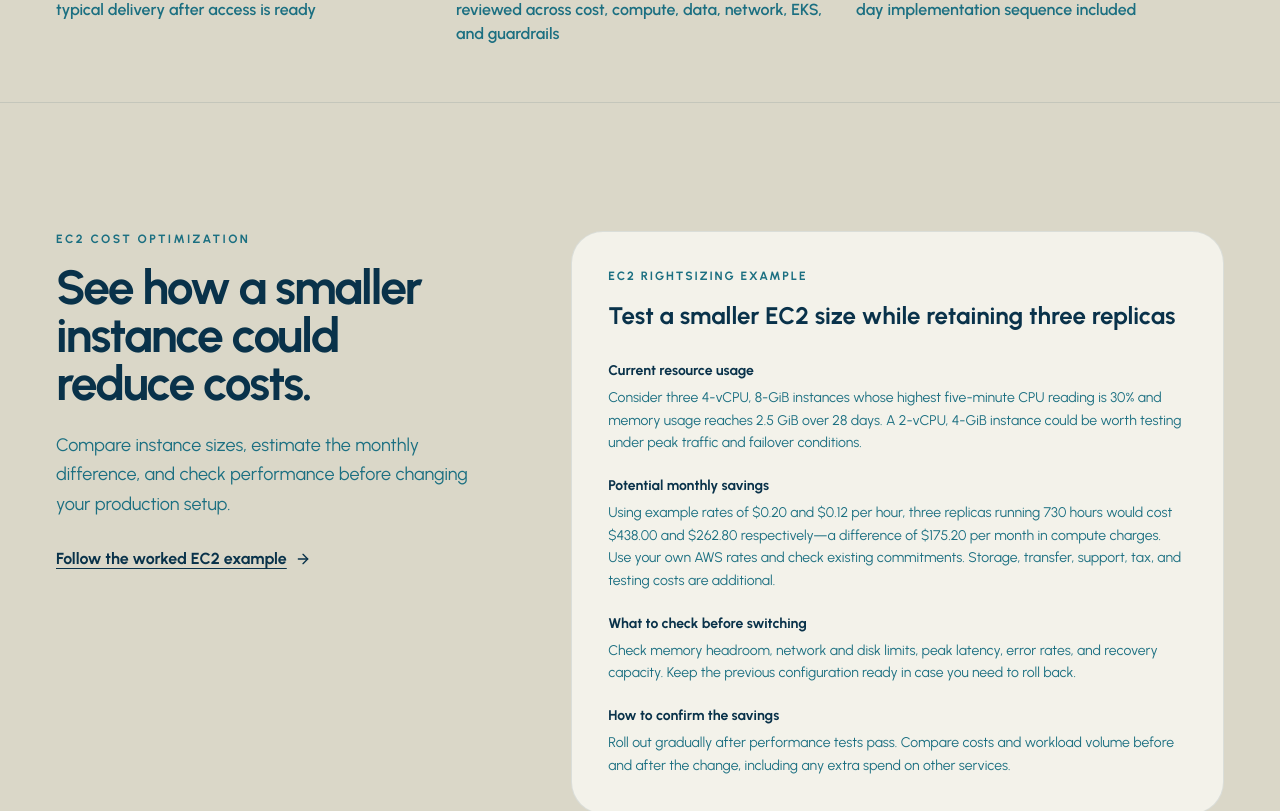
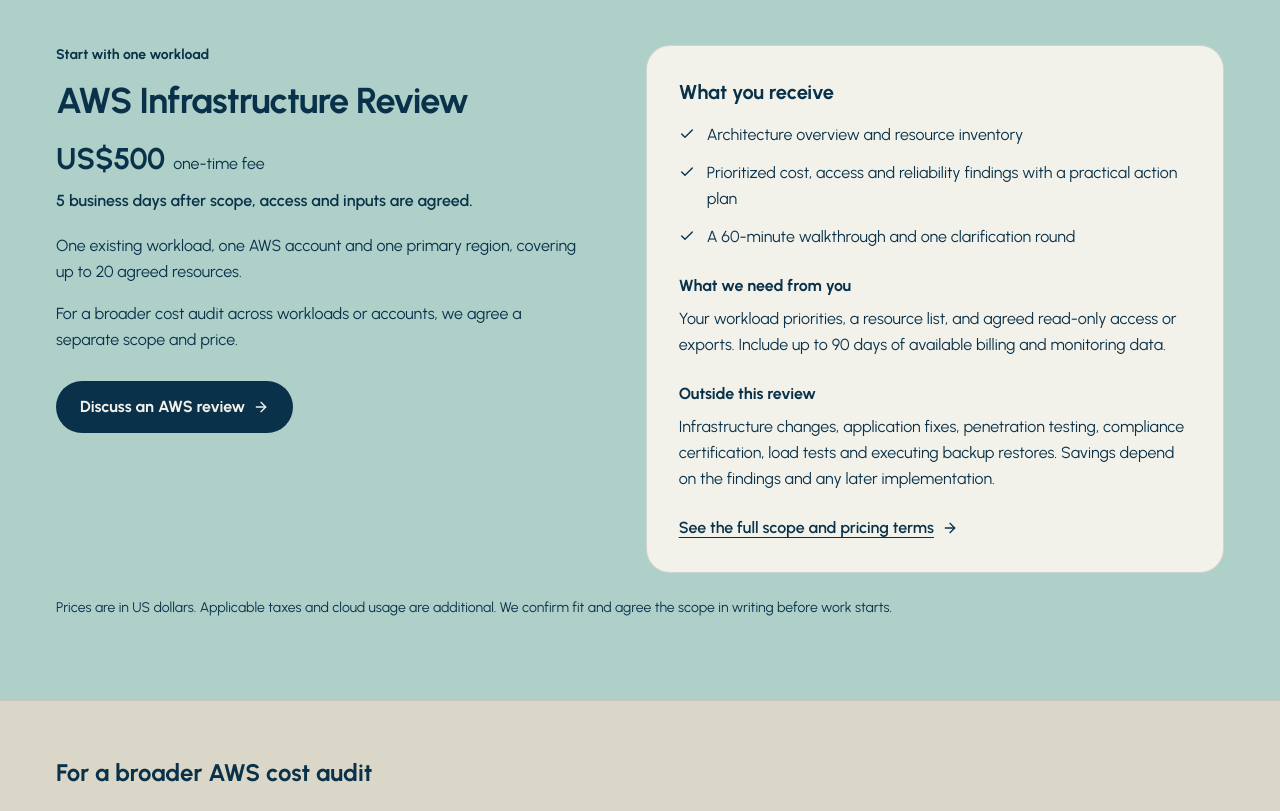
Before and after one commit to Anuj010594/Anrotex, a React (Vite) app: page /aws-cost-optimization in a window 1280 px wide. Shown: the part 997-1808 px from the top of the page. Built offline with nearby package versions, Linux system fonts and the light colour scheme; no server answers.

Commit message:
Improve AWS worksheet introduction and review offer

```diff
--- a/src/pages/AWSCostOptimization.tsx
+++ b/src/pages/AWSCostOptimization.tsx
@@ -18,6 +18,9 @@ import Navbar from "@/components/Navbar";
 import SEO from "@/components/SEO";
 import TrackedLink from "@/components/TrackedLink";
 import { breadcrumbSchema, serviceSchema } from "@/lib/seo";
+import { STARTING_PROJECTS } from "@/lib/starting-projects";
+
+const [awsReview] = STARTING_PROJECTS;
 
 const reviewAreas = [
   {
@@ -126,7 +129,7 @@ const faqs = [
   {
     question: "Is the AWS Cost Optimization Audit free?",
     answer:
-      "The initial fit call is free. If the audit is a good fit, we provide a fixed-scope proposal based on the accounts, services, and decision your team needs to make.",
+      `The initial fit call is free. For one workload, the ${awsReview.name} costs ${awsReview.price} and covers costs, access and reliability within the scope shown above. A broader cost audit is quoted separately based on the accounts, services and decisions involved.`,
   },
   {
     question: "How much can the audit save?",
@@ -218,6 +221,9 @@ export default function AwsCostOptimization() {
               <p className="mt-5 text-sm font-semibold text-brand-navy/60">
                 Free fit call · Fixed-scope proposal · Read-only discovery
               </p>
+              <p className="mt-5 max-w-xl leading-relaxed text-brand-navy">
+                Reviewing one workload? <TrackedLink to={`#${awsReview.focus}`} eventSource="aws-audit-review-intro" className="font-semibold underline underline-offset-4">See the {awsReview.price} {awsReview.name}</TrackedLink> for costs, access and reliability.
+              </p>
               <p className="mt-6 max-w-xl leading-relaxed text-brand-teal">
                 Preparing your own review? <TrackedLink to="/blog/reduce-aws-costs#worksheet" eventName="Article Click" eventSource="aws-audit-worksheet" className="font-semibold text-brand-navy underline underline-offset-4">Get the free cost-review worksheet</TrackedLink> to record your baseline, compare a proposed change and measure the result.
               </p>
@@ -255,7 +261,38 @@ export default function AwsCostOptimization() {
           </div>
         </section>
 
+        <section id={awsReview.focus} aria-labelledby="aws-review-heading" className="scroll-mt-28 bg-brand-mint px-6 py-16 md:py-20">
+          <div className="container grid gap-10 lg:grid-cols-[1fr_1.1fr] lg:gap-16">
+            <div>
+              <p className="text-sm font-bold text-brand-navy">Start with one workload</p>
+              <h2 id="aws-review-heading" className="mt-4 text-3xl font-bold tracking-tight text-brand-navy md:text-4xl">{awsReview.name}</h2>
+              <p className="mt-5 text-3xl font-bold text-brand-navy">{awsReview.price}<span className="ml-2 text-base font-normal">one-time fee</span></p>
+              <p className="mt-3 font-semibold text-brand-navy">{awsReview.days} business days after scope, access and inputs are agreed.</p>
+              <p className="mt-5 leading-relaxed text-brand-navy">{awsReview.scope}</p>
+              <p className="mt-4 leading-relaxed text-brand-navy">For a broader cost audit across workloads or accounts, we agree a separate scope and price.</p>
+              <TrackedLink to={`/contact?focus=${awsReview.focus}`} eventSource="aws-audit-review-enquiry" className="mt-7 inline-flex items-center gap-2 rounded-full bg-brand-navy px-6 py-3.5 font-bold text-brand-off-white transition hover:bg-brand-teal">
+                {awsReview.action}<ArrowRight className="h-4 w-4 shrink-0" aria-hidden="true" />
+              </TrackedLink>
+            </div>
+            <div className="rounded-3xl border border-brand-navy/15 bg-brand-off-white p-6 md:p-8">
+              <h3 className="text-xl font-bold text-brand-navy">What you receive</h3>
+              <ul className="mt-4 space-y-3">
+                {awsReview.deliverables.map((deliverable) => (
+                  <li key={deliverable} className="flex gap-3 leading-relaxed text-brand-navy"><Check className="mt-1 h-4 w-4 shrink-0" aria-hidden="true" /><span>{deliverable}</span></li>
+                ))}
+              </ul>
+              <h3 className="mt-6 font-bold text-brand-navy">What we need from you</h3>
+              <p className="mt-2 leading-relaxed text-brand-navy">{awsReview.inputs}</p>
+              <h3 className="mt-6 font-bold text-brand-navy">Outside this review</h3>
+              <p className="mt-2 leading-relaxed text-brand-navy">{awsReview.exclusions}</p>
+              <TrackedLink to={`/services#${awsReview.focus}`} eventName="Service Click" eventSource="aws-audit-review-scope" className="mt-6 inline-flex items-center gap-2 font-semibold text-brand-navy underline underline-offset-4">See the full scope and pricing terms<ArrowRight className="h-4 w-4 shrink-0" aria-hidden="true" /></TrackedLink>
+            </div>
+          </div>
+          <p className="container mt-6 text-sm leading-relaxed text-brand-navy">Prices are in US dollars. Applicable taxes and cloud usage are additional. We confirm fit and agree the scope in writing before work starts.</p>
+        </section>
+
         <section className="border-y border-brand-navy/10 bg-brand-stone px-6 py-14">
+          <h2 className="container mb-8 text-2xl font-bold text-brand-navy">For a broader AWS cost audit</h2>
           <div className="container grid gap-8 md:grid-cols-3">
             <div>
               <p className="text-4xl font-bold tracking-[-0.04em]">3–7 days</p>
--- a/src/pages/blog/AwsCostReductionBlog.tsx
+++ b/src/pages/blog/AwsCostReductionBlog.tsx
@@ -37,7 +37,7 @@ export default function AwsCostReductionBlog() {
   return (
     <>
       <SEO
-        title="How to Reduce AWS Costs: A Practical Checklist | Anrotex"
+        title="Reduce AWS Costs: Checklist & Free Worksheet | Anrotex"
         description="Find why your AWS bill increased, check EC2, storage and network costs, and plan safer savings with a practical checklist and free cost-review worksheet."
         path="/blog/reduce-aws-costs"
         type="article"
@@ -53,7 +53,7 @@ export default function AwsCostReductionBlog() {
               "Trace an AWS bill increase, choose which costs to investigate, and plan changes with an EC2 example and a free cost-review worksheet.",
             path: "/blog/reduce-aws-costs",
             datePublished: "2026-06-16",
-            dateModified: "2026-11-05",
+            dateModified: "2026-11-10",
           }),
           breadcrumbSchema([
             { name: "Home", path: "/" },
@@ -68,7 +68,7 @@ export default function AwsCostReductionBlog() {
         title="How to reduce AWS costs: a practical checklist"
         description="Find which charges are driving your AWS bill, choose the changes worth testing, and measure the result. Start with unused resources, then review capacity, storage, network costs and commitments."
         published="16 June 2026"
-        updated="5 November 2026"
+        updated="10 November 2026"
         readTime="16 minute read"
         toc={toc}
         ctaTitle="Find the waste in your AWS estate."
@@ -85,6 +85,19 @@ export default function AwsCostReductionBlog() {
             resources that provide no value, right-size compute and storage using
             utilization data, then introduce commitments and guardrails.
           </p>
+          <div className="mt-6 border-t border-brand-navy/15 pt-6">
+            <h2 className="!pt-0 !text-xl">Start with one cost change</h2>
+            <p>Use the free worksheet to work through a change before you commit to it. For a smaller EC2 instance:</p>
+            <ol>
+              <li><strong>Record the cost.</strong> Compare the current and proposed instance costs using your AWS rates and existing commitments.</li>
+              <li><strong>Set the checks.</strong> Agree acceptable response times, memory use and recovery checks before testing the smaller size.</li>
+              <li><strong>Measure the result.</strong> Compare actual costs and workload volume after the change. Keep the previous configuration ready if the checks fail.</li>
+            </ol>
+            <TrackedLink to="#worksheet" eventSource="aws-guide-worksheet-intro" className="inline-flex items-center gap-2 font-bold underline underline-offset-4">
+              Get the free cost-review worksheet <ArrowRight className="h-4 w-4 shrink-0" aria-hidden="true" />
+            </TrackedLink>
+            <p className="!mb-0 text-sm">Editable Excel workbook. No email required.</p>
+          </div>
         </div>
 
         <h2 id="why-bill-increased">Why did your AWS bill increase?</h2>
```
Also changed, not shown: 2 other files (tests, documents, lock files or other folders).
